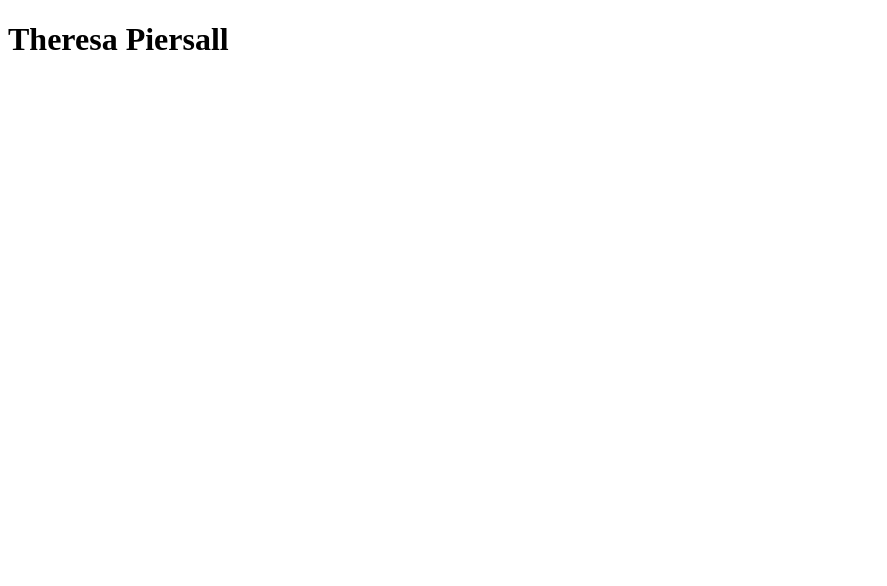
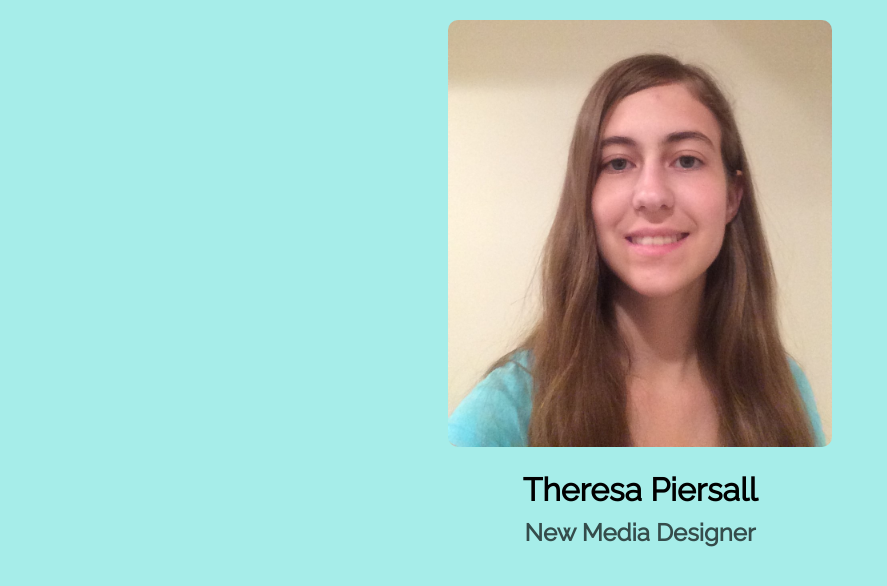
Before and after one commit to TMPiersall/TMPiersall.github.io, a plain HTML site: page index.html in a window 1280 px wide. Shown: the whole page, without its empty margins (0-887 px from the left). Drawn offline with Linux system fonts and the light colour scheme.

Commit message:
Thursday Exercise

```diff
--- a/index.html
+++ b/index.html
@@ -2,8 +2,14 @@
 <html>
     <head>
         <title>MyPage</title>
+        <link href="https://fonts.googleapis.com/css?family=Raleway" rel="stylesheet">
+        <link rel="stylesheet" href="mainpage.css">
     </head>
     <body>
-        <h1>Theresa Piersall</h1>
+        <header>
+            <img src="images/me.JPG" alt="picture of me" title="Theresa">
+            <h1>Theresa Piersall</h1>
+            <h2>New Media Designer</h2>
+        </header>
     </body>
 </html>
--- /dev/null
+++ b/mainpage.css
@@ -0,0 +1,23 @@
+*{
+    box-sizing: border-box;
+    margin: 0;
+    font-family: 'Raleway', sans-serif;}
+
+body{
+    background: #a6ede9;
+}
+
+header{
+    text-align: center;
+}
+
+img{
+    max-width: 30%;
+    border-radius: 10px;
+    margin: 20px;
+}
+
+h2{
+    margin: 10px;
+    color: #354c4b;
+}
```
Also changed, not shown: images/me.JPG (added).
